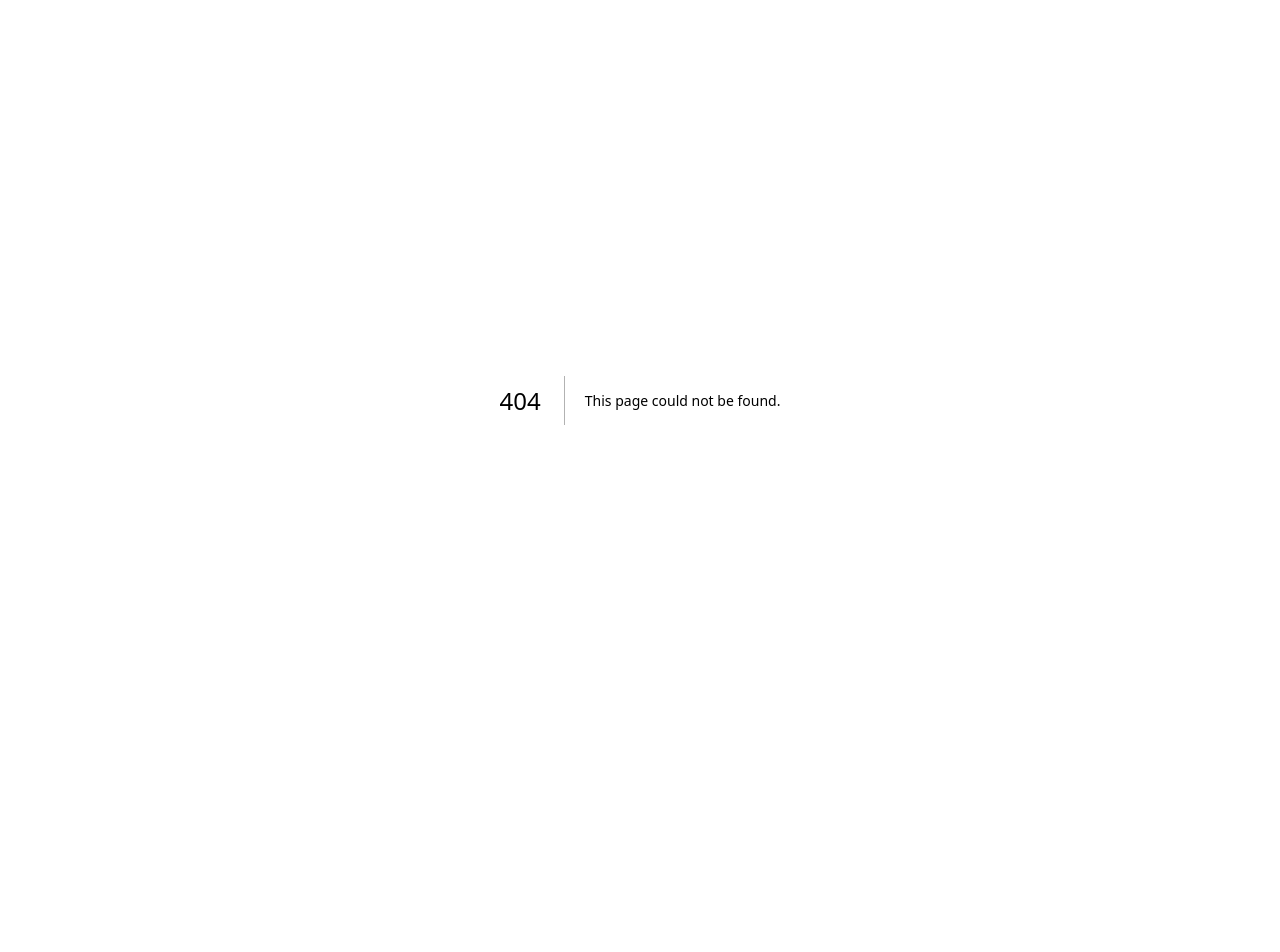
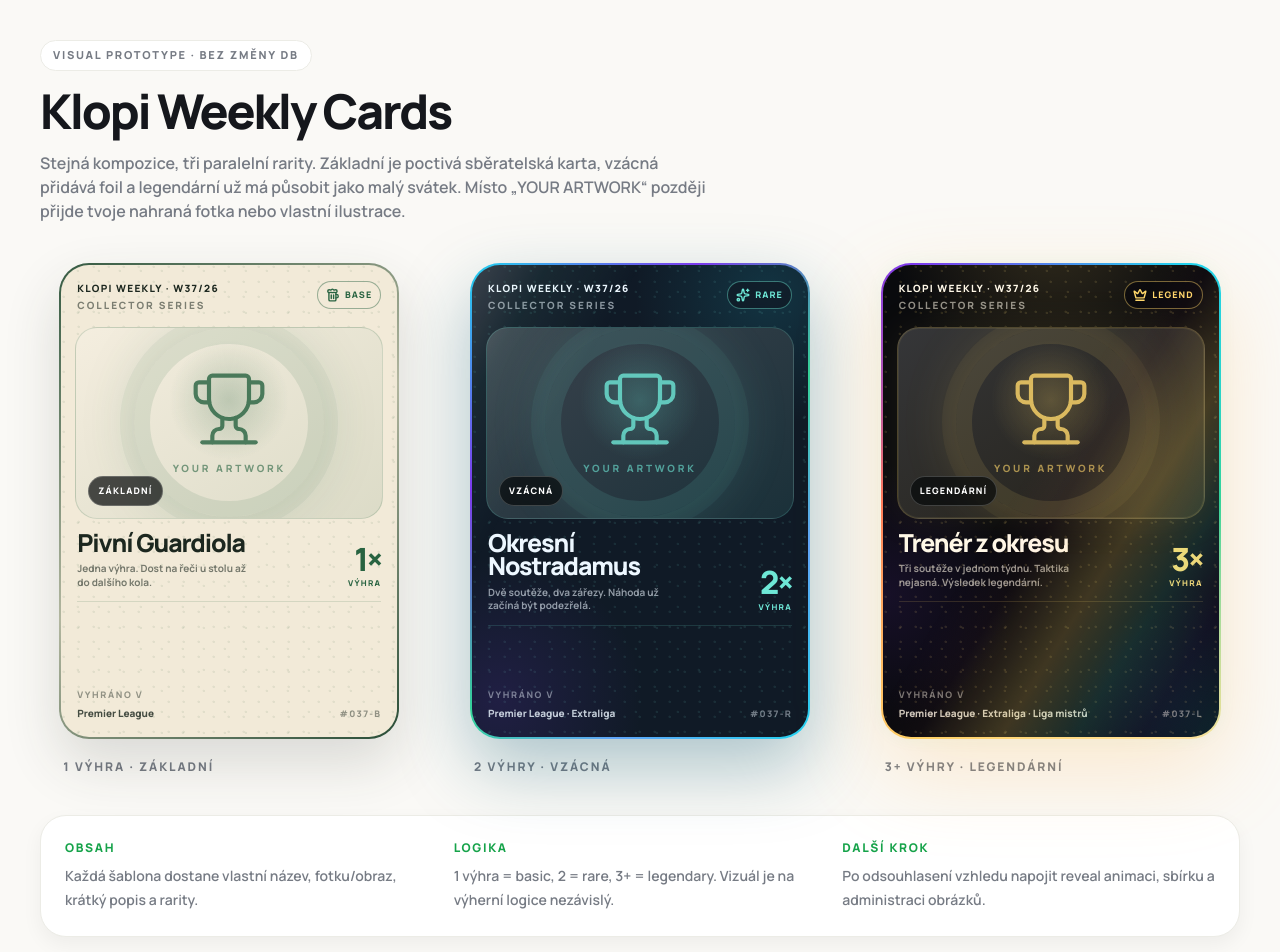
Before and after one commit to dstruhac/drew, a Next.js app: page /card-lab in a window 1280 px wide. Before the commit this address had no page. Shown: the top 952 px of the page. Before the commit the page ends 800 px from the top, so only its background shows below. Built offline with nearby package versions, Linux system fonts and the light colour scheme.

Commit message:
Add collectible card lab page

```diff
--- /dev/null
+++ b/src/app/(app)/card-lab/page.tsx
@@ -0,0 +1,89 @@
+import { CollectibleCard } from "@/components/collectible-card";
+
+const demos = [
+  {
+    rarity: "basic" as const,
+    title: "Pivní Guardiola",
+    description: "Jedna výhra. Dost na řeči u stolu až do dalšího kola.",
+    week: "W37/26",
+    wins: 1,
+    competitions: ["Premier League"],
+    seriesNumber: "037-B",
+  },
+  {
+    rarity: "rare" as const,
+    title: "Okresní Nostradamus",
+    description: "Dvě soutěže, dva zářezy. Náhoda už začíná být podezřelá.",
+    week: "W37/26",
+    wins: 2,
+    competitions: ["Premier League", "Extraliga"],
+    seriesNumber: "037-R",
+  },
+  {
+    rarity: "legendary" as const,
+    title: "Trenér z okresu",
+    description: "Tři soutěže v jednom týdnu. Taktika nejasná. Výsledek legendární.",
+    week: "W37/26",
+    wins: 3,
+    competitions: ["Premier League", "Extraliga", "Liga mistrů"],
+    seriesNumber: "037-L",
+  },
+];
+
+export default function CardLabPage() {
+  return (
+    <main className="mx-auto flex w-full max-w-7xl flex-1 flex-col gap-10 px-4 py-10 sm:px-8 lg:px-10">
+      <header className="max-w-3xl">
+        <div className="inline-flex rounded-full border border-border-subtle bg-surface px-3 py-1.5 text-[11px] font-extrabold uppercase tracking-[0.16em] text-muted-foreground">
+          Visual prototype · bez změny DB
+        </div>
+        <h1 className="mt-4 text-3xl font-black tracking-[-0.045em] sm:text-5xl">
+          Klopi Weekly Cards
+        </h1>
+        <p className="mt-4 max-w-2xl text-sm font-semibold leading-6 text-muted-foreground sm:text-base">
+          Stejná kompozice, tři paralelní rarity. Základní je poctivá sběratelská karta,
+          vzácná přidává foil a legendární už má působit jako malý svátek. Místo
+          „YOUR ARTWORK“ později přijde tvoje nahraná fotka nebo vlastní ilustrace.
+        </p>
+      </header>
+
+      <section className="grid items-start gap-8 md:grid-cols-3">
+        {demos.map((card) => (
+          <div key={card.rarity} className="mx-auto w-full max-w-[340px]">
+            <CollectibleCard {...card} />
+            <div className="mt-5 px-1">
+              <p className="text-xs font-black uppercase tracking-[0.16em] text-muted-foreground">
+                {card.rarity === "basic"
+                  ? "1 výhra · základní"
+                  : card.rarity === "rare"
+                    ? "2 výhry · vzácná"
+                    : "3+ výhry · legendární"}
+              </p>
+            </div>
+          </div>
+        ))}
+      </section>
+
+      <section className="grid gap-4 rounded-[26px] border border-border-subtle bg-surface p-6 shadow-[var(--shadow-card)] sm:grid-cols-3">
+        <div>
+          <p className="text-xs font-black uppercase tracking-[0.14em] text-accent">Obsah</p>
+          <p className="mt-2 text-sm font-semibold leading-6 text-muted-foreground">
+            Každá šablona dostane vlastní název, fotku/obraz, krátký popis a rarity.
+          </p>
+        </div>
+        <div>
+          <p className="text-xs font-black uppercase tracking-[0.14em] text-accent">Logika</p>
+          <p className="mt-2 text-sm font-semibold leading-6 text-muted-foreground">
+            1 výhra = basic, 2 = rare, 3+ = legendary. Vizuál je na výherní logice nezávislý.
+          </p>
+        </div>
+        <div>
+          <p className="text-xs font-black uppercase tracking-[0.14em] text-accent">Další krok</p>
+          <p className="mt-2 text-sm font-semibold leading-6 text-muted-foreground">
+            Po odsouhlasení vzhledu napojit reveal animaci, sbírku a administraci obrázků.
+          </p>
+        </div>
+      </section>
+    </main>
+  );
+}
```
